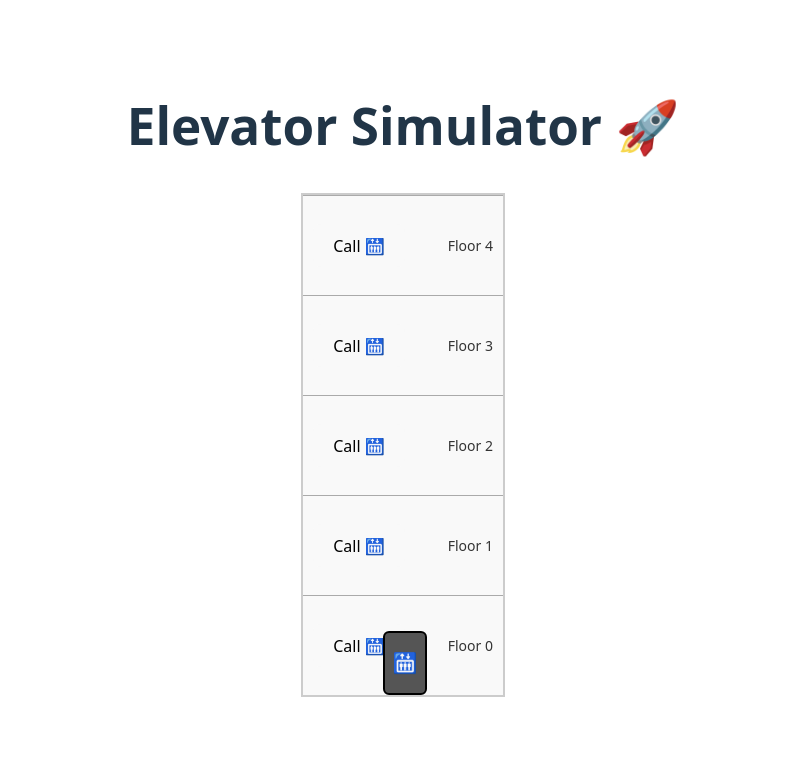
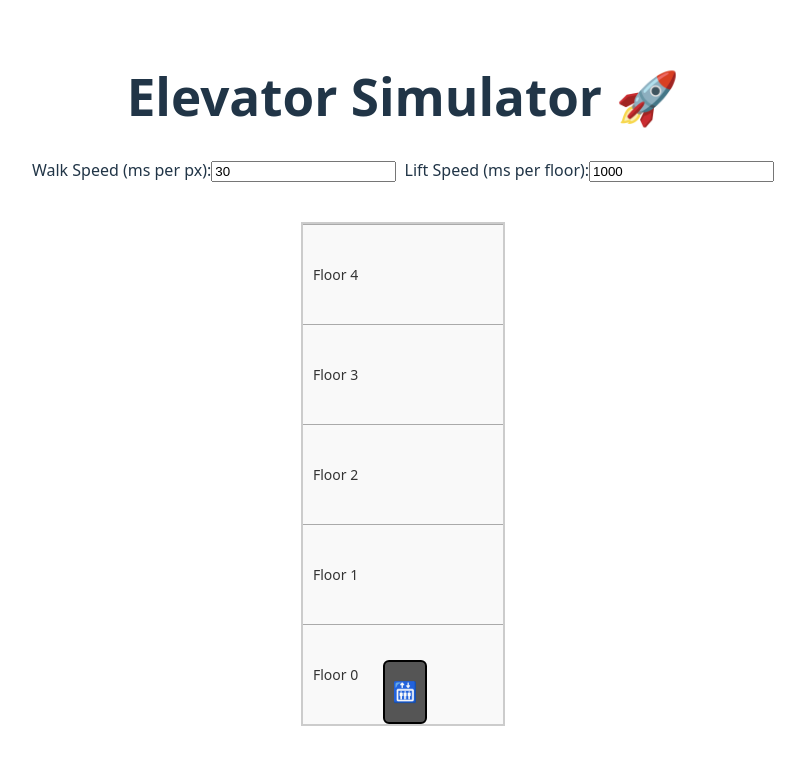
Before and after one commit to teja0818/elevator-simulator-web_v2, a React (Vite) app: page / in a window 1280 px wide. Shown: the top 764 px of the page, without its empty margins (237-1042 px from the left). Built offline with nearby package versions, Linux system fonts and the light colour scheme.

Commit message:
Version7

```diff
--- /dev/null
+++ b/src/components/Agent.css
@@ -0,0 +1,7 @@
+.agent {
+    position: absolute;
+    width: 24px;
+    height: 40px;
+    font-size: 24px;
+    transition: left 0.2s;
+  }
--- /dev/null
+++ b/src/components/Agent.tsx
@@ -0,0 +1,41 @@
+import React, { useEffect, useRef, useState } from 'react';
+import './Agent.css';
+
+type AgentProps = {
+  floor: number;
+  destination: number;
+  walkSpeed: number;
+  onArrived: () => void;
+};
+
+const Agent: React.FC<AgentProps> = ({ floor, walkSpeed, onArrived }) => {
+  const [x, setX] = useState(0); // starting from left
+  const agentRef = useRef<HTMLDivElement>(null);
+
+  useEffect(() => {
+    const interval = setInterval(() => {
+      setX((prev) => {
+        if (prev >= 80) { // assuming lift is at 80px
+          clearInterval(interval);
+          onArrived();
+          return prev;
+        }
+        return prev + 1;
+      });
+    }, walkSpeed);
+
+    return () => clearInterval(interval);
+  }, [walkSpeed, onArrived]);
+
+  return (
+    <div
+      className="agent"
+      style={{ bottom: `${floor * 100 + 20}px`, left: `${x}px` }}
+      ref={agentRef}
+    >
+      🧍
+    </div>
+  );
+};
+
+export default Agent;
--- a/src/components/Building.tsx
+++ b/src/components/Building.tsx
@@ -1,26 +1,56 @@
 import React, { useEffect, useState } from 'react';
 import Elevator from './Elevator';
+import Agent from './Agent';
+import ControlPanel from './ControlPanel';
+import { odMatrix } from '../odMatrix';
 import './Building.css';
 
 const NUM_FLOORS = 5;
+
+type AgentData = {
+  id: number;
+  origin: number;
+  destination: number;
+  hasCalled: boolean;
+};
 
 const Building: React.FC = () => {
   const [elevatorFloor, setElevatorFloor] = useState(0);
   const [calls, setCalls] = useState<number[]>([]);
   const [targetFloor, setTargetFloor] = useState<number | null>(null);
+  const [agents, setAgents] = useState<AgentData[]>([]);
+  const [walkSpeed, setWalkSpeed] = useState(30); // ms per pixel
+  const [liftSpeed, setLiftSpeed] = useState(1000); // ms per floor
 
-  const callElevator = (floor: number) => {
-    if (!calls.includes(floor)) {
-      setCalls((prev) => [...prev, floor]);
+  // Spawn agents based on O-D matrix timing
+  useEffect(() => {
+    const timeouts = odMatrix.map((entry, index) =>
+      setTimeout(() => {
+        setAgents((prev) => [
+          ...prev,
+          { id: index, origin: entry.origin, destination: entry.destination, hasCalled: false },
+        ]);
+      }, entry.time * 1000)
+    );
+
+    return () => timeouts.forEach(clearTimeout);
+  }, []);
+
+  // Call elevator when agent arrives at lift
+  const handleAgentArrival = (originFloor: number) => {
+    if (!calls.includes(originFloor)) {
+      setCalls((prev) => [...prev, originFloor]);
     }
   };
 
+  // Set next target if idle
   useEffect(() => {
     if (targetFloor === null && calls.length > 0) {
       setTargetFloor(calls[0]);
     }
   }, [calls, targetFloor]);
 
+  // Move elevator toward target
   useEffect(() => {
     if (targetFloor === null) return;
 
@@ -34,20 +64,41 @@ const Building: React.FC = () => {
         }
         return targetFloor > current ? current + 1 : current - 1;
       });
-    }, 1000);
+    }, liftSpeed);
 
     return () => clearInterval(interval);
-  }, [targetFloor]);
+  }, [targetFloor, liftSpeed]);
 
   return (
+    <div>
+      <ControlPanel
+        walkSpeed={walkSpeed}
+        liftSpeed={liftSpeed}
+        setWalkSpeed={setWalkSpeed}
+        setLiftSpeed={setLiftSpeed}
+      />
       <div className="building">
         {Array.from({ length: NUM_FLOORS }, (_, floor) => (
           <div className="floor" key={floor}>
-          <button onClick={() => callElevator(NUM_FLOORS - 1 - floor)}>Call 🛗</button>
             <span className="floor-label">Floor {NUM_FLOORS - 1 - floor}</span>
           </div>
         ))}
+        {agents.map((agent) => (
+          <Agent
+            key={agent.id}
+            floor={agent.origin}
+            destination={agent.destination}
+            walkSpeed={walkSpeed}
+            onArrived={() => {
+              if (!agent.hasCalled) {
+                handleAgentArrival(agent.origin);
+                agent.hasCalled = true;
+              }
+            }}
+          />
+        ))}
         <Elevator floor={elevatorFloor} />
+      </div>
     </div>
   );
 };
--- /dev/null
+++ b/src/components/ControlPanel.tsx
@@ -0,0 +1,39 @@
+import React from 'react';
+
+type ControlPanelProps = {
+  walkSpeed: number;
+  liftSpeed: number;
+  setWalkSpeed: (v: number) => void;
+  setLiftSpeed: (v: number) => void;
+};
+
+const ControlPanel: React.FC<ControlPanelProps> = ({
+  walkSpeed,
+  liftSpeed,
+  setWalkSpeed,
+  setLiftSpeed,
+}) => {
+  return (
+    <div style={{ textAlign: 'center', marginBottom: '20px' }}>
+      <label>
+        Walk Speed (ms per px):
+        <input
+          type="number"
+          value={walkSpeed}
+          onChange={(e) => setWalkSpeed(Number(e.target.value))}
+        />
+      </label>
+      &nbsp;&nbsp;
+      <label>
+        Lift Speed (ms per floor):
+        <input
+          type="number"
+          value={liftSpeed}
+          onChange={(e) => setLiftSpeed(Number(e.target.value))}
+        />
+      </label>
+    </div>
+  );
+};
+
+export default ControlPanel;
--- /dev/null
+++ b/src/odMatrix.ts
@@ -0,0 +1,5 @@
+export const odMatrix = [
+    { origin: 0, destination: 3, time: 2 },
+    { origin: 4, destination: 0, time: 6 },
+    { origin: 2, destination: 1, time: 10 },
+  ];
```
Lines whose indentation alone changed are shown as unchanged.
